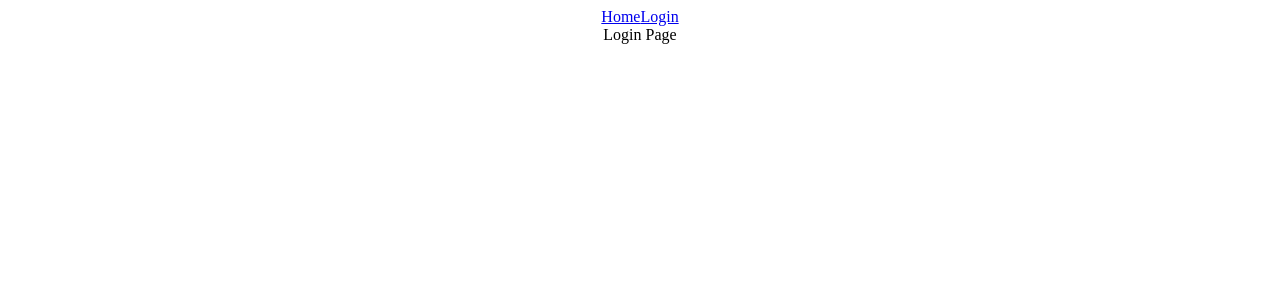
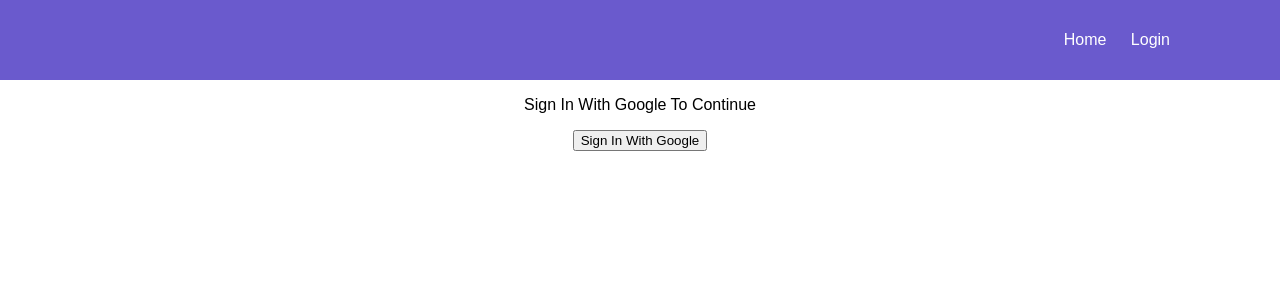
Before and after one commit to will23JD/React-Project1, a React (Create React App) app: page /login in a window 1280 px wide. Shown: the top 300 px of the page. Built offline with nearby package versions, Linux system fonts and the light colour scheme; no server answers.

Commit message:
Connected to firebase for google login and auth, simple css style

```diff
--- a/package.json
+++ b/package.json
@@ -10,8 +10,10 @@
     "@types/node": "^16.18.96",
     "@types/react": "^18.3.1",
     "@types/react-dom": "^18.3.0",
+    "firebase": "^10.11.1",
     "react": "^18.3.1",
     "react-dom": "^18.3.1",
+    "react-firebase-hooks": "^5.1.1",
     "react-router-dom": "^6.23.0",
     "react-scripts": "5.0.1",
     "typescript": "^4.9.5",
--- a/src/App.css
+++ b/src/App.css
@@ -2,37 +2,61 @@
   text-align: center;
 }
 
-.App-logo {
-  height: 40vmin;
-  pointer-events: none;
+body {
+  margin: 0;
+  padding: 0;
+  font-family: Arial, Helvetica, sans-serif;
 }
 
-@media (prefers-reduced-motion: no-preference) {
-  .App-logo {
-    animation: App-logo-spin infinite 20s linear;
-  }
+.navbar {
+  width: 100%;
+  height: 80px;
+  background-color: slateblue;
+  display: flex;
+  align-items: center;
+  justify-content: flex-end;
 }
 
-.App-header {
-  background-color: #282c34;
-  min-height: 100vh;
+.navbar .links {
+  text-align: center;
+  margin-right: 50px;
+}
+
+.links a {
+  color: white;
+  text-decoration: none;
+  padding-bottom: 2px;
+  margin: 10px;
+}
+
+.links a:hover {
+  border-bottom: 3px solid white;
+}
+
+.user button {
+  border: none;
+  margin: 10px;
+  color: white;
+  background-color: slateblue;
+}
+
+.user button:hover {
+  border-bottom: 3px solid white;
+}
+
+.navbar .user {
   display: flex;
-  flex-direction: column;
+  justify-content: center;
   align-items: center;
-  justify-content: center;
-  font-size: calc(10px + 2vmin);
+  margin-right: 50px;
+}
+
+.user p {
+  font-size: 15px;
+  margin-right: 10px;
   color: white;
 }
-
-.App-link {
-  color: #61dafb;
+.user img {
+  font-size: 15px;
+  border-radius: 50%;
 }
-
-@keyframes App-logo-spin {
-  from {
-    transform: rotate(0deg);
-  }
-  to {
-    transform: rotate(360deg);
-  }
-}
--- a/src/components/navbar.tsx
+++ b/src/components/navbar.tsx
@@ -1,10 +1,30 @@
 import { Link } from "react-router-dom";
+import { auth } from "../config/firebase";
+import { useAuthState } from "react-firebase-hooks/auth";
+import { signOut } from "firebase/auth";
 
 export const Navbar = () => {
-    return (
-        <div>
-            <Link to="/">Home</Link>
-            <Link to="/login">Login</Link>
-        </div>
-    )
+  const [user] = useAuthState(auth);
+
+  const signUserOut = async () => {
+    await signOut(auth);
+  };
+
+  return (
+    <div className="navbar">
+      <div className="links">
+        <Link to="/"> Home </Link>
+        <Link to="/login"> Login </Link>
+      </div>
+      <div className="user">
+        {user && (
+          <>
+            <p> {user?.displayName} </p>
+            <img src={user?.photoURL || ""} width="20" height="20" />
+            <button onClick={signUserOut}> Log Out</button>
+          </>
+        )}
+      </div>
+    </div>
+  );
 };
--- a/src/pages/login.tsx
+++ b/src/pages/login.tsx
@@ -1,3 +1,20 @@
+import { auth, provider } from "../config/firebase";
+import { signInWithPopup } from "firebase/auth";
+import { useNavigate } from "react-router-dom";
+
 export const Login = () => {
-    return <div>Login Page</div>
+  const navigate = useNavigate();
+
+  const signInWithGoogle = async () => {
+    const result = await signInWithPopup(auth, provider);
+    console.log(result);
+    navigate("/");
+  };
+
+  return (
+    <div>
+      <p> Sign In With Google To Continue </p>
+      <button onClick={signInWithGoogle}> Sign In With Google </button>
+    </div>
+  );
 };
```
Also changed, not shown: src/App.tsx (+9 -9 lines), 2 other files (tests, documents, lock files or other folders).
